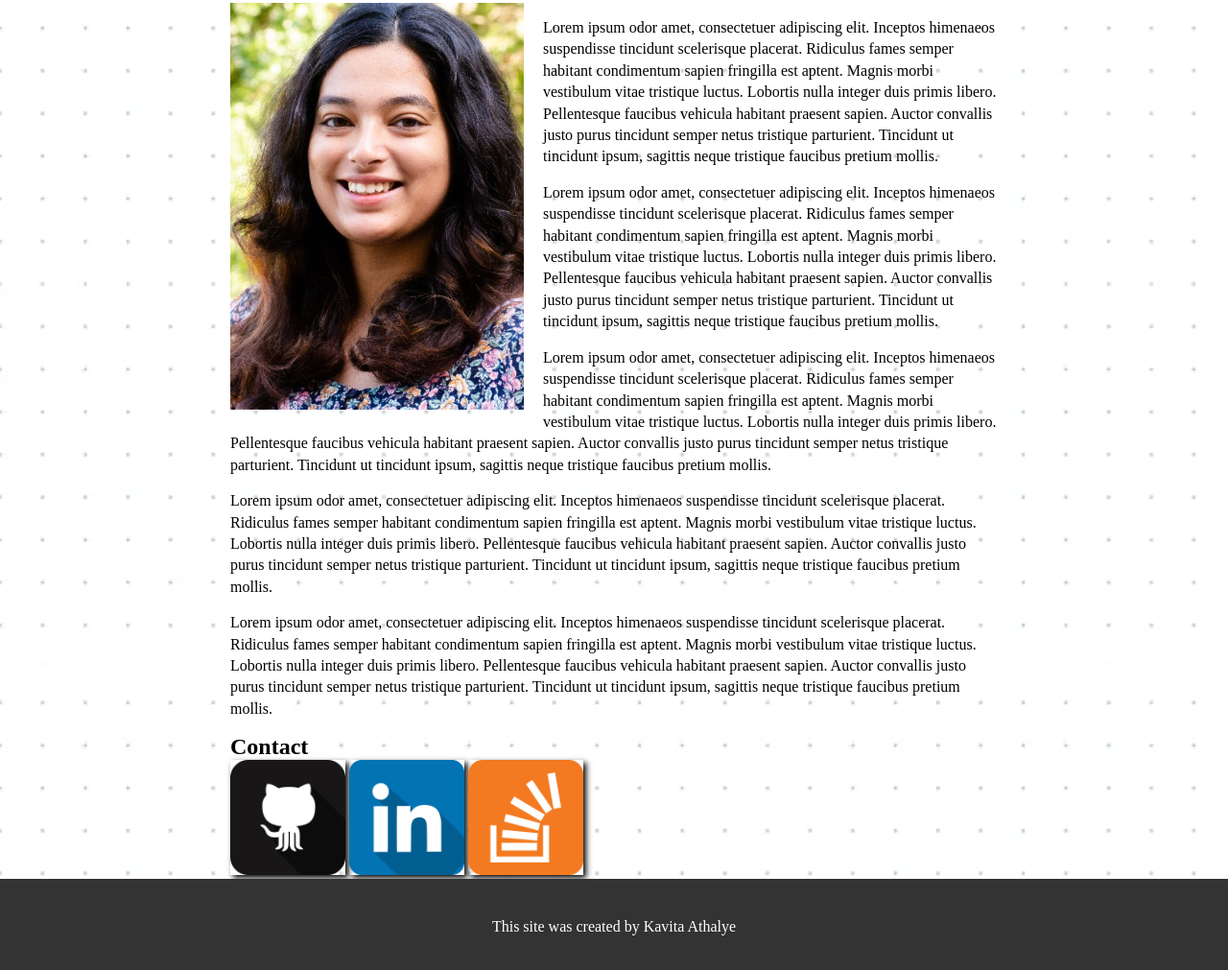
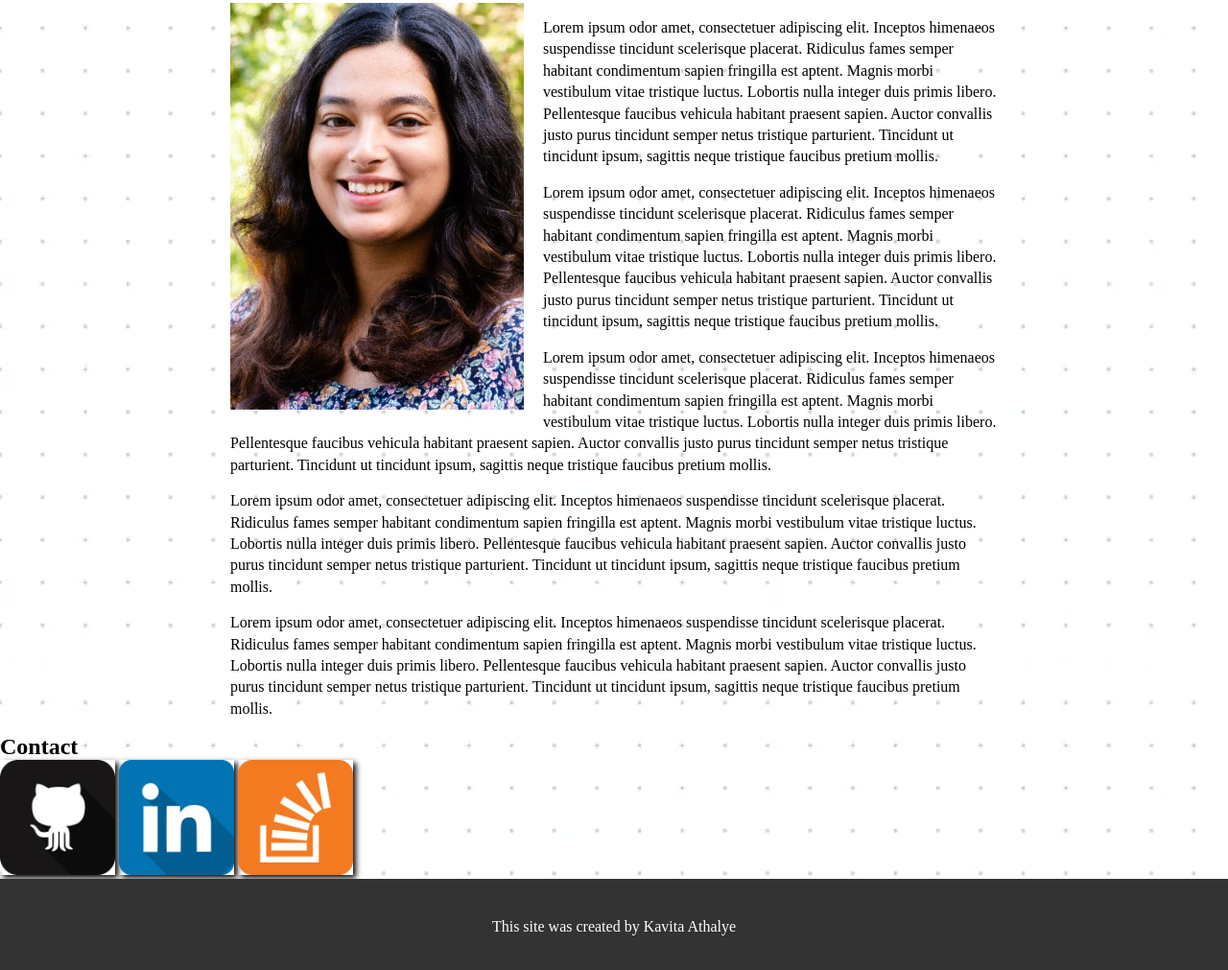
Before and after one commit to kathalye30/m6-hw6-athalye-kavita, a plain HTML site: page index.html in a window 1280 px wide. Shown: the part 99-1110 px from the top of the page at 96% size. Drawn offline with Linux system fonts and the light colour scheme.

Commit message:
Modified styles.css

```diff
--- a/styles.css
+++ b/styles.css
@@ -11,12 +11,12 @@ h1 {
 body {
     margin: 0;
     min-height: 100vh;
+    flex: 1;
     display: flex;
     flex-direction: column;
-    flex-wrap: wrap;
 }
 
-main, nav, aside {
+main, nav {
     max-width: 800px;
     margin: 0 auto;
     padding: 0 12px;
```
